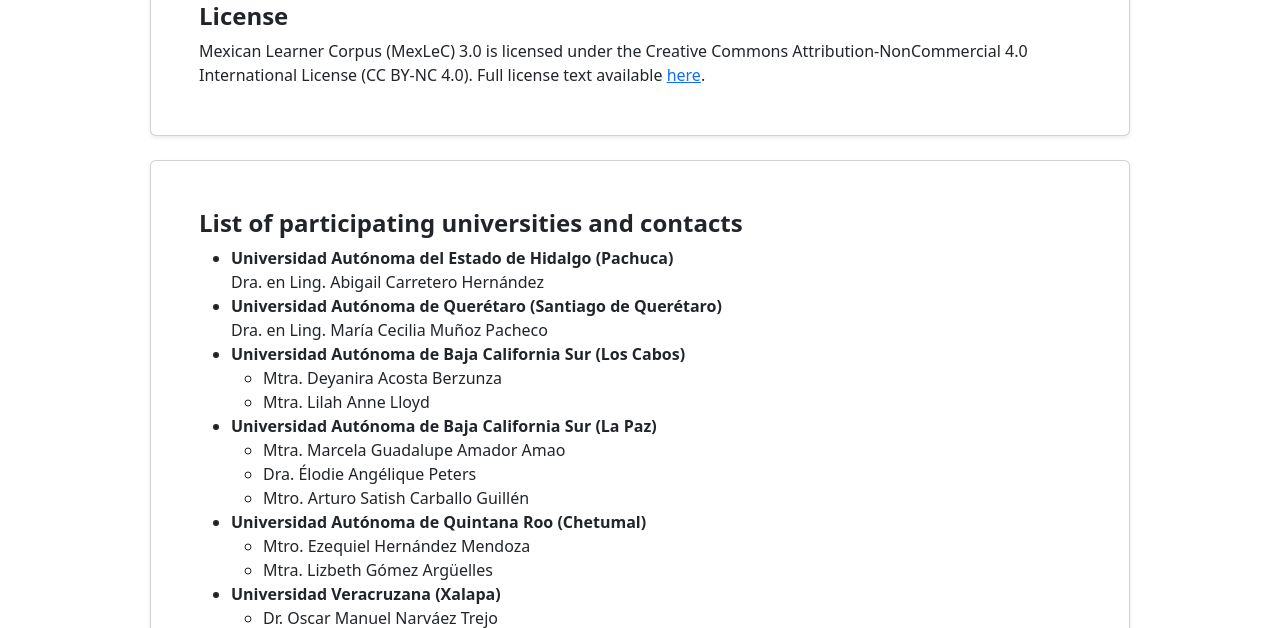
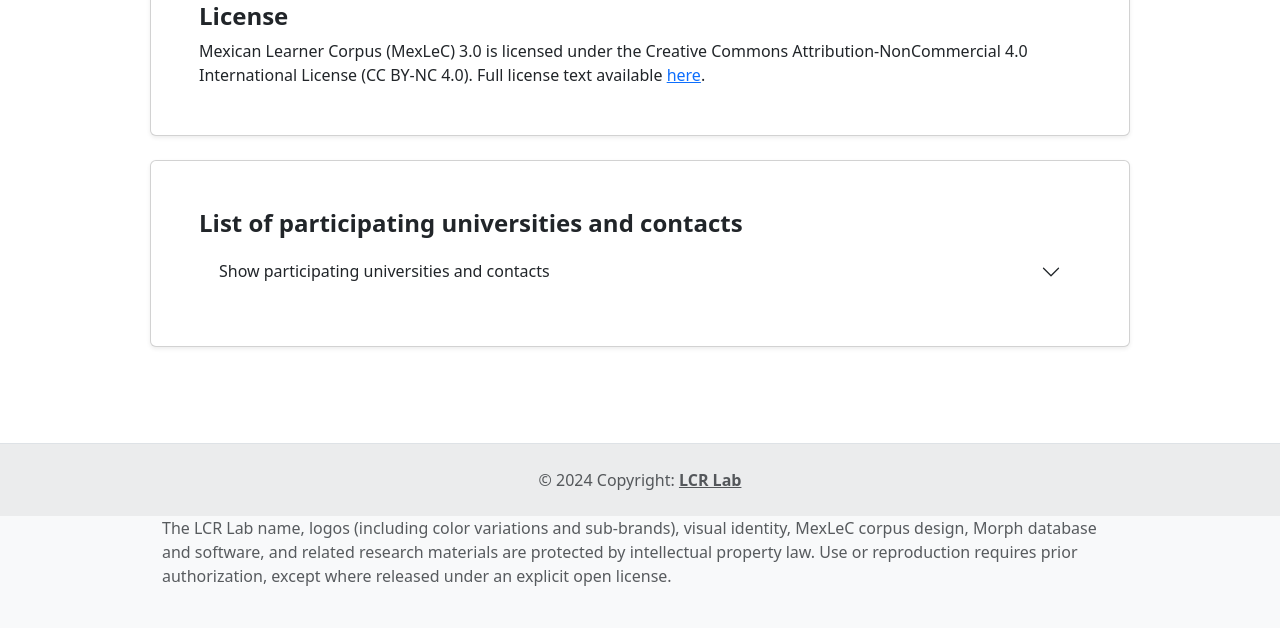
Before and after one commit to roilhi/treetagger-flask-app, a Flask app: page /mexlec in a window 1280 px wide. Shown: the part 4012-4640 px from the top of the page. After the commit the page ends 4598 px from the top, so only its background shows below. Run offline with Flask 3, Linux system fonts and the light colour scheme.

Commit message:
added accordion to people

```diff
--- a/views/templates/base.html
+++ b/views/templates/base.html
@@ -7,8 +7,6 @@
     <link
       href="https://cdn.jsdelivr.net/npm/bootstrap@5.3.7/dist/css/bootstrap.min.css"
       rel="stylesheet"
-      integrity="sha384-LN+7fdVzj6u52u30Kp6M/trliBMCMKTyK833zpbD+pXdCLuTusPj697FH4R/5mcr"
-      crossorigin="anonymous"
     />
     <title>{% block title %}LCR Lab{% endblock %}</title>
     <style>
@@ -76,8 +74,6 @@
 
     <script
       src="https://cdn.jsdelivr.net/npm/bootstrap@5.3.7/dist/js/bootstrap.bundle.min.js"
-      integrity="sha384-FwVvYv1U3K1KQX4e8v2N0yWTVm4u79dQGq8u+qvQ0mD5gZQ2JdGqv0dQq8d7r1Xw"
-      crossorigin="anonymous"
     ></script>
 
     {% block scripts %}{% endblock %}
--- a/views/templates/mexlec.html
+++ b/views/templates/mexlec.html
@@ -219,6 +219,15 @@
       <div class="card shadow-sm">
         <div class="card-body p-4 p-lg-5">
           <h2 class="h4 fw-semibold">List of participating universities and contacts</h2>
+          <div class="accordion accordion-flush" id="participatingUniversitiesAccordion">
+            <div class="accordion-item">
+              <h2 class="accordion-header" id="participatingUniversitiesHeading">
+                <button class="accordion-button collapsed" type="button" data-bs-toggle="collapse" data-bs-target="#participatingUniversitiesCollapse" aria-expanded="false" aria-controls="participatingUniversitiesCollapse">
+                  Show participating universities and contacts
+                </button>
+              </h2>
+              <div id="participatingUniversitiesCollapse" class="accordion-collapse collapse" aria-labelledby="participatingUniversitiesHeading" data-bs-parent="#participatingUniversitiesAccordion">
+                <div class="accordion-body">
                   <ul class="mb-0">
                     <li>
                       <b>Universidad Autónoma del Estado de Hidalgo (Pachuca)</b><br />
@@ -284,6 +293,10 @@
                   </ul>
                 </div>
               </div>
+            </div>
+          </div>
+        </div>
+      </div>
     </section>
   </main>
 {% endblock %}
```
Lines whose indentation alone changed are shown as unchanged.
